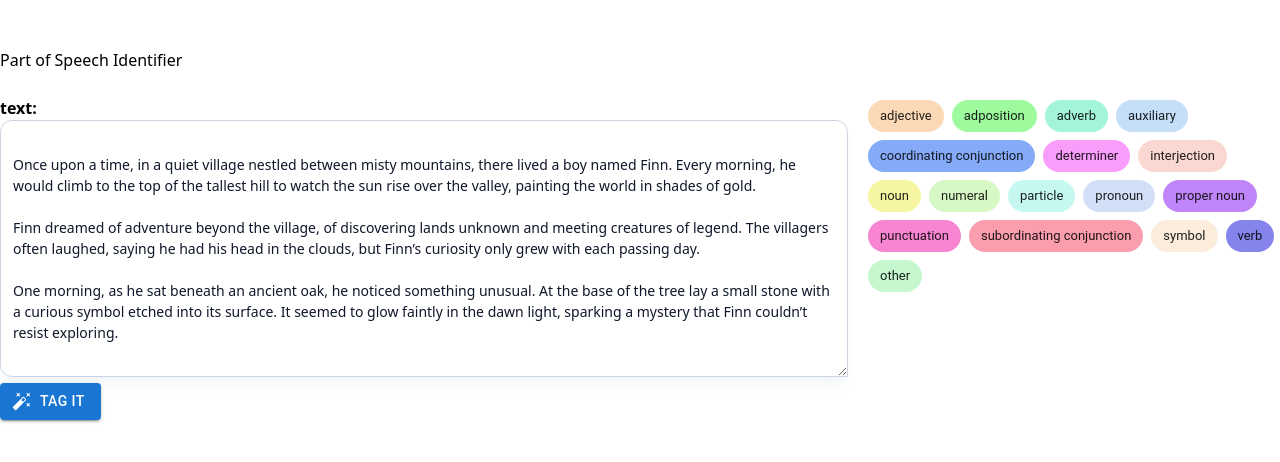
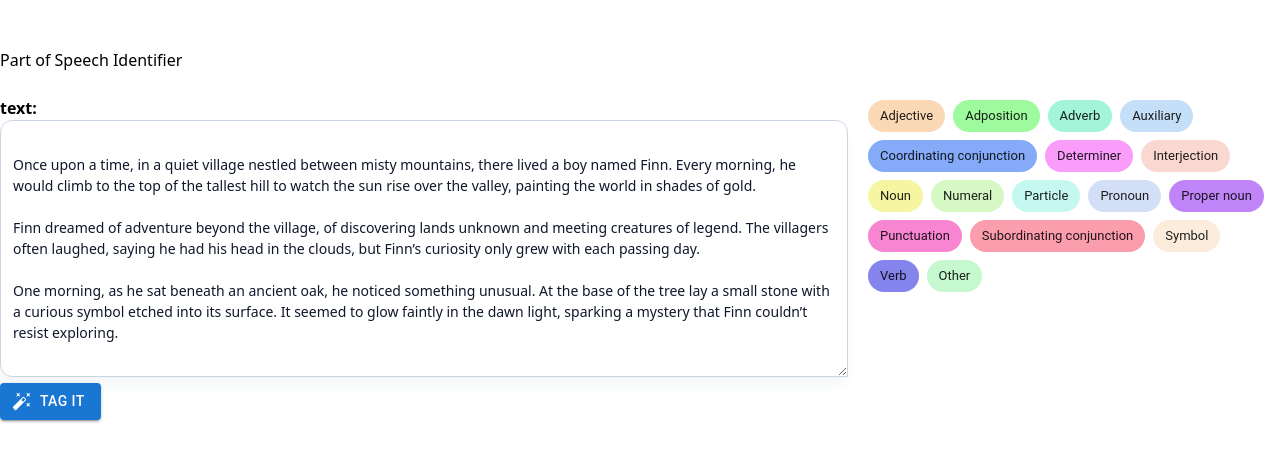
Before and after one commit to aysenzakharov/pos-tagger-front, a React (Create React App) app: page / in a window 1280 px wide. Shown: the top 462 px of the page. Built offline with nearby package versions, Linux system fonts and the light colour scheme.

Commit message:
Captialized POS tags names

```diff
--- a/src/App.tsx
+++ b/src/App.tsx
@@ -7,23 +7,23 @@ import BorderColorIcon from '@mui/icons-material/BorderColor';
 import AutoFixHighIcon from '@mui/icons-material/AutoFixHigh';
 
 const tagsColors = [
-  { code: 'ADJ', color: 'hsla(30, 90%, 70%, 0.5)', name: 'adjective' },  // Красный
-  { code: 'ADP', color: 'hsla(120, 90%, 60%, 0.5)', name: 'adposition' },  // Ярко-зеленый
-  { code: 'ADV', color: 'hsla(160, 80%, 60%, 0.5)', name: 'adverb' },  // Зеленый
-  { code: 'AUX', color: 'hsla(210, 80%, 75%, 0.5)', name: 'auxiliary' },  // Голубой
-  { code: 'CCONJ', color: 'hsla(220, 90%, 50%, 0.5)', name: 'coordinating conjunction' },  // Яркий синий
-  { code: 'DET', color: 'hsla(300, 90%, 60%, 0.5)', name: 'determiner' },  // Пурпурный
-  { code: 'INTJ', color: 'hsla(10, 80%, 80%, 0.5)', name: 'interjection' },  // Оранжевый
-  { code: 'NOUN', color: 'hsla(60, 80%, 60%, 0.5)', name: 'noun' },  // Желтый
-  { code: 'NUM', color: 'hsla(100, 80%, 75%, 0.5)', name: 'numeral' },  // Светло-зеленый
-  { code: 'PART', color: 'hsla(170, 80%, 75%, 0.5)', name: 'particle' },  // Легкий зеленый
-  { code: 'PRON', color: 'hsla(220, 70%, 80%, 0.5)', name: 'pronoun' },  // Синий-зеленый
-  { code: 'PROPN', color: 'hsla(270, 90%, 50%, 0.5)', name: 'proper noun' },  // Фиолетовый
-  { code: 'PUNCT', color: 'hsla(320, 90%, 50%, 0.5)', name: 'punctuation' },  // Ярко-розовый
-  { code: 'SCONJ', color: 'hsla(350, 90%, 60%, 0.5)', name: 'subordinating conjunction' },  // Красно-фиолетовый
-  { code: 'SYM', color: 'hsla(30, 80%, 85%, 0.5)', name: 'symbol' },  // Яркий оранжевый
-  { code: 'VERB', color: 'hsla(240, 90%, 45%, 0.5)', name: 'verb' },  // Темно-синий
-  { code: 'X', color: 'hsla(130, 80%, 75%, 0.5)', name: 'other' }  // Зеленый
+  { code: 'ADJ', color: 'hsla(30, 90%, 70%, 0.5)', name: 'Adjective' },  // Красный
+  { code: 'ADP', color: 'hsla(120, 90%, 60%, 0.5)', name: 'Adposition' },  // Ярко-зеленый
+  { code: 'ADV', color: 'hsla(160, 80%, 60%, 0.5)', name: 'Adverb' },  // Зеленый
+  { code: 'AUX', color: 'hsla(210, 80%, 75%, 0.5)', name: 'Auxiliary' },  // Голубой
+  { code: 'CCONJ', color: 'hsla(220, 90%, 50%, 0.5)', name: 'Coordinating conjunction' },  // Яркий синий
+  { code: 'DET', color: 'hsla(300, 90%, 60%, 0.5)', name: 'Determiner' },  // Пурпурный
+  { code: 'INTJ', color: 'hsla(10, 80%, 80%, 0.5)', name: 'Interjection' },  // Оранжевый
+  { code: 'NOUN', color: 'hsla(60, 80%, 60%, 0.5)', name: 'Noun' },  // Желтый
+  { code: 'NUM', color: 'hsla(100, 80%, 75%, 0.5)', name: 'Numeral' },  // Светло-зеленый
+  { code: 'PART', color: 'hsla(170, 80%, 75%, 0.5)', name: 'Particle' },  // Легкий зеленый
+  { code: 'PRON', color: 'hsla(220, 70%, 80%, 0.5)', name: 'Pronoun' },  // Синий-зеленый
+  { code: 'PROPN', color: 'hsla(270, 90%, 50%, 0.5)', name: 'Proper noun' },  // Фиолетовый
+  { code: 'PUNCT', color: 'hsla(320, 90%, 50%, 0.5)', name: 'Punctuation' },  // Ярко-розовый
+  { code: 'SCONJ', color: 'hsla(350, 90%, 60%, 0.5)', name: 'Subordinating conjunction' },  // Красно-фиолетовый
+  { code: 'SYM', color: 'hsla(30, 80%, 85%, 0.5)', name: 'Symbol' },  // Яркий оранжевый
+  { code: 'VERB', color: 'hsla(240, 90%, 45%, 0.5)', name: 'Verb' },  // Темно-синий
+  { code: 'X', color: 'hsla(130, 80%, 75%, 0.5)', name: 'Other' }  // Зеленый
 ]
 
 const SAMPLE_TEXT = `
@@ -103,7 +103,7 @@ function App() {
                 >
                   {tag[0]}
                   <div className='tooltip text-center'>
-<p>{tagsColors.find(t => t.code === tag[1])?.name}</p>
+                    <p>{tagsColors.find(t => t.code === tag[1])?.name}</p>
                     <span>▼</span>
                   </div>
                 </span>
```
